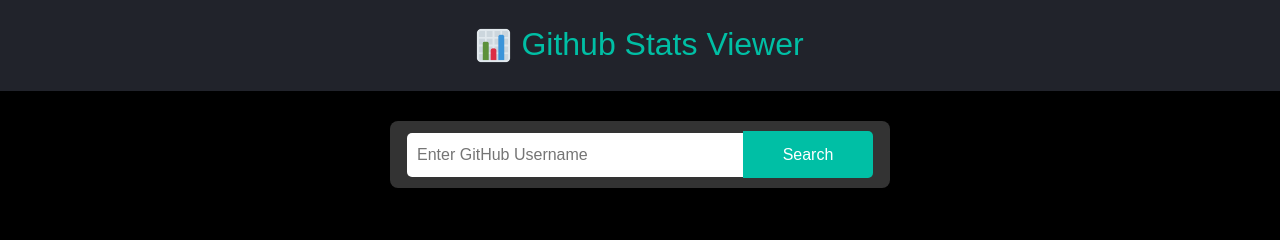
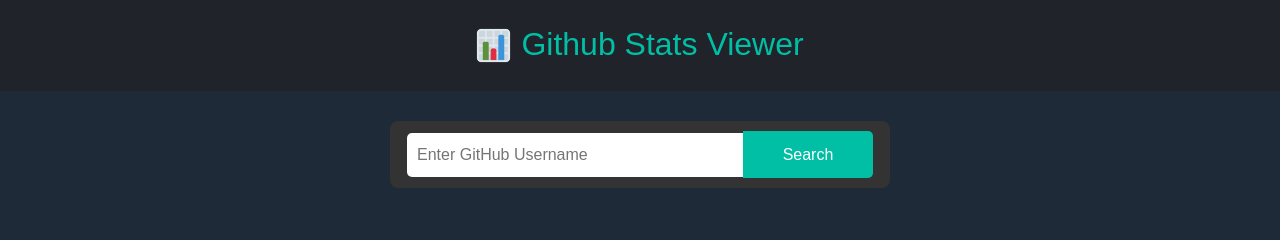
Before and after one commit to SumeyaMuhammed/github-status-app, a Flask app: page / in a window 1280 px wide. Shown: the top 240 px of the page. Run offline with Flask 3, Linux system fonts and the light colour scheme; some libraries are stand-ins or nearby versions.

Commit message:
Change bg-color of page

```diff
--- a/static/style.css
+++ b/static/style.css
@@ -2,7 +2,7 @@
   scroll-behavior: smooth;
 }
 body {
-  background-color: black;
+  background-color: #1e2a38;
   color: #f0f0f0;
   font-family: "Poppins", sans-serif;
   margin: 0;
@@ -128,7 +128,6 @@
   margin: 0;
   font-size: 24px;
   font-weight: bold;
-  color: #ffffff;
 }
 
 .stat-text p {
```
